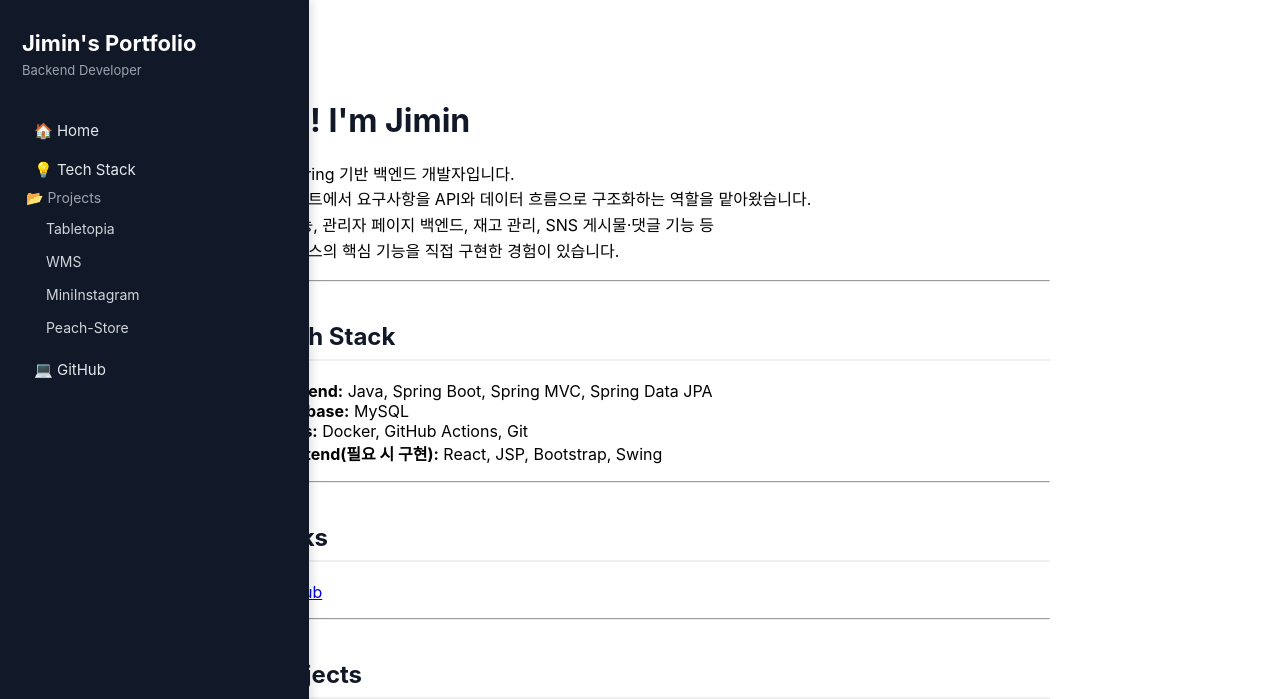
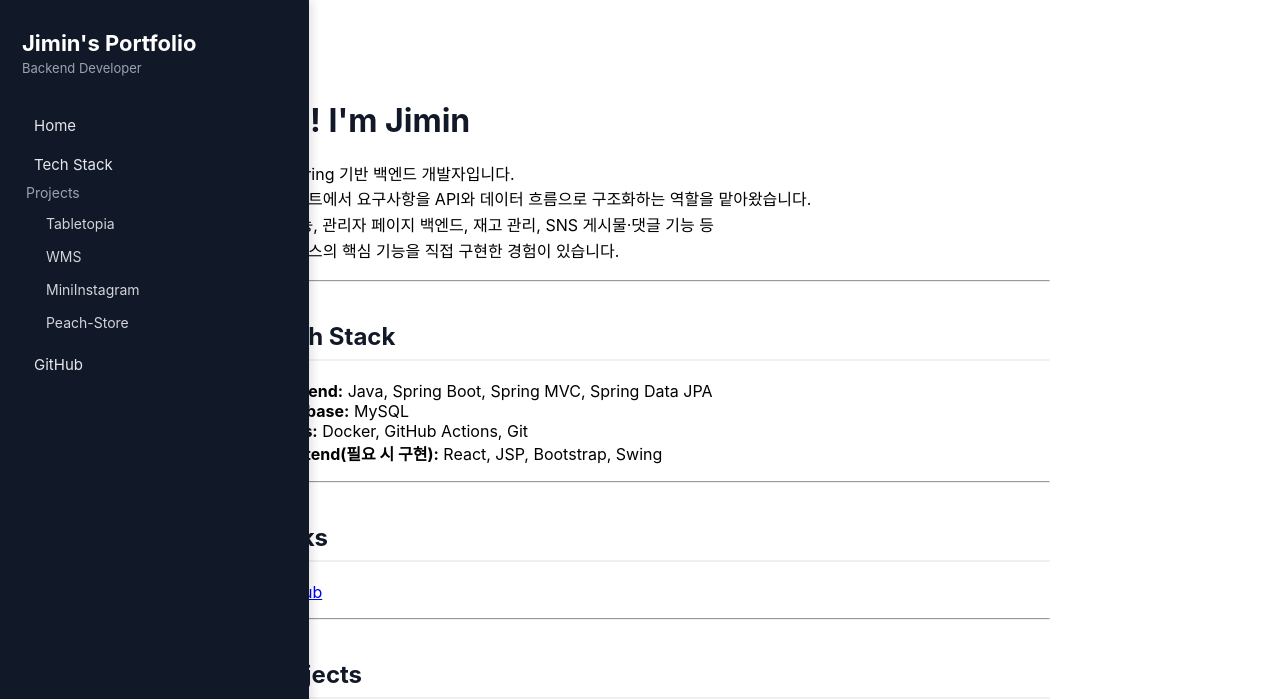
Before and after one commit to Shypanda0119/shypanda0119.github.io, a Jekyll site: the page built from index.html, in a window 1280 px wide. Shown: the top 699 px of the page. Built offline with Jekyll 4.4.1, drawn with Linux system fonts in a browser that asks for light colours; the list of posts is cut into pages by our own code; grey boxes are pictures that could not be loaded.

Commit message:
Update sidebar.html

```diff
--- a/_includes/sidebar.html
+++ b/_includes/sidebar.html
@@ -1,26 +1,23 @@
 <div class="sidebar">
   <div class="sidebar-header">
     <h1>Jimin's Portfolio</h1>
-    <p class="subtitle">Backend Developer</p>
+    <div class="subtitle">Backend Developer</div>
   </div>
 
-  <nav>
   <ul class="menu">
-      <li><a href="/">🏠 Home</a></li>
-
-      <li><a href="/techstack.html">💡 Tech Stack</a></li>
+    <li><a href="/">Home</a></li>
+    <li><a href="/techstack.html">Tech Stack</a></li>
 
     <li class="menu-group">
-        <div class="menu-title">📂 Projects</div>
+      <div class="menu-title">Projects</div>
       <ul class="submenu">
-          <li><a href="/projects/tabletopia.html">Tabletopia</a></li>
-          <li><a href="/projects/wms.html">WMS</a></li>
-          <li><a href="/projects/mininstagram.html">MiniInstagram</a></li>
-          <li><a href="/projects/peachstore.html">Peach-Store</a></li>
+        <li><a href="projects/tabletopia.html">Tabletopia</a></li>
+        <li><a href="projects/wms.html">WMS</a></li>
+        <li><a href="projects/mininstagram.html">MiniInstagram</a></li>
+        <li><a href="projects/peachstore.html">Peach-Store</a></li>
       </ul>
     </li>
 
-      <li><a href="https://github.com/Shypanda0119" target="_blank">💻 GitHub</a></li>
+    <li><a href="https://github.com/Shypanda0119" target="_blank">GitHub</a></li>
   </ul>
-  </nav>
 </div>
```
Lines whose indentation alone changed are shown as unchanged.
